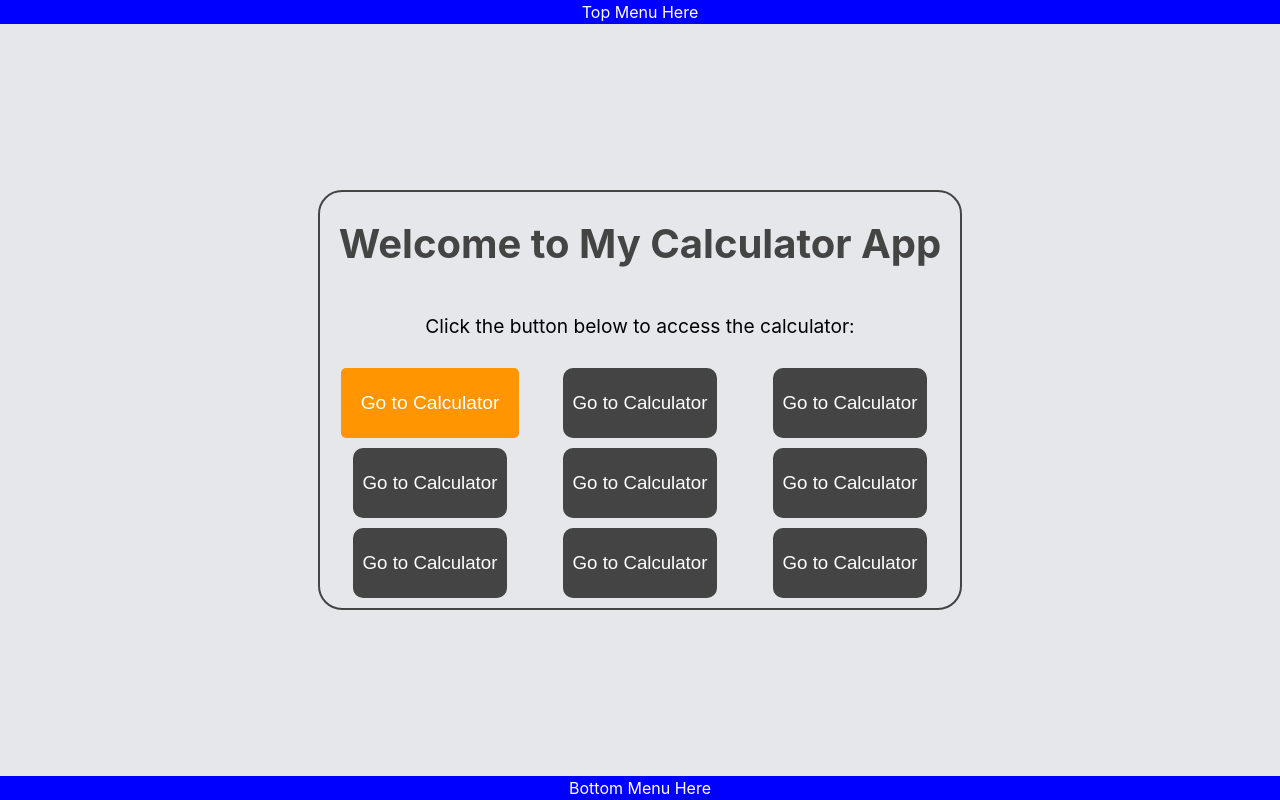
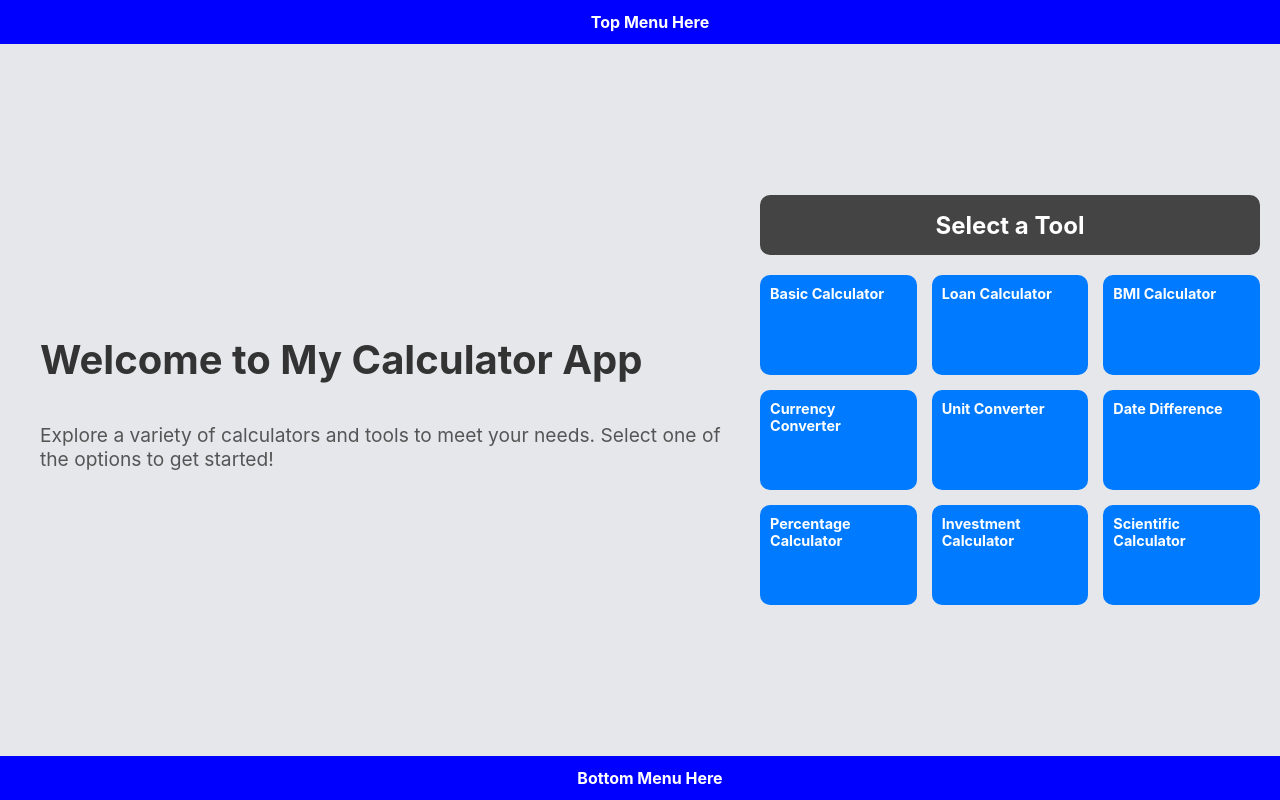
Before and after one commit to Tommy2499/interactive-calculator, a React (Create React App) app: page / in a window 1280 px wide. Built offline with nearby package versions, Linux system fonts and the light colour scheme.

Commit message:
changed navigator to cards and added slide-in effect

```diff
--- a/src/App.css
+++ b/src/App.css
@@ -76,10 +76,13 @@ button:active {
   height: 24px;
   width: 100%;
   background-color: blue;
-  align-items: center; /* Vertically align content */
-  justify-content: center; /* Center content horizontally */
-  color: white; /* Make the text more readable */
-  font-size: 16px; /* Adjust text size */
+  align-items: center;
+  justify-content: center;
+  color: white;
+  font-size: 16px;
+  padding: 10px;
+  font-weight: 700;
+
 }
 
 .btm-menu-container {
@@ -87,14 +90,19 @@ button:active {
   height: 24px;
   width: 100%;
   background-color: blue;
-  align-items: center; /* Vertically align content */
-  justify-content: center; /* Center content horizontally */
-  color: white; /* Make the text more readable */
-  font-size: 16px; /* Adjust text size */
+  align-items: center;
+  justify-content: center;
+  color: white;
+  font-size: 16px;
+  padding: 10px;
+  font-weight: 700;
 }
 
 /* Media Query for Mobile Screens */
 @media (max-width: 768px) {
+  .App {
+    height: fit-content;
+  }
   .device {
     padding: 20px; /* Reduce padding to save space */
     margin: 10px;
--- a/src/App.js
+++ b/src/App.js
@@ -16,7 +16,7 @@ function App() {
           {/* Define the route for the Home page */}
           <Route path="/" element={<Home />} />
           {/* Define the route for the Calculator page */}
-          <Route path="/calculator" element={<Calculator />} />
+          <Route path="/basic-calculator" element={<Calculator />} />
         </Routes>
       </div>
     </BrowserRouter>
--- a/src/BasicCalculator.css
+++ b/src/BasicCalculator.css
@@ -32,7 +32,7 @@
     justify-content: flex-end; /* Right-align text */
     align-items: center;
     margin-bottom: 20px;
-    height: 80px;
+    height: 70px;
     overflow-x: auto; /* Ensure long numbers can scroll */
 }
 
@@ -46,7 +46,7 @@
 
 /* Button Styling */
 button {
-    height: 70px;
+    height: 60px;
     font-size: 2rem;
     border-radius: 10px;
     background-color: #444;
@@ -54,3 +54,21 @@ button {
     border: none;
     transition: background-color 0.2s, transform 0.2s;
   }
+
+  @media (max-width: 768px) {
+    .basic-page {
+        display: flex;
+        flex-direction: column;
+        justify-content: space-between;
+        align-items: center;
+        height: 100%
+    }
+  .device {
+    padding: 20px; /* Reduce padding to save space */
+    margin: 10px;
+    max-width: 80%;
+  }
+  button{
+    height: 85px;
+  }
+}
--- a/src/BasicCalculator.js
+++ b/src/BasicCalculator.js
@@ -5,7 +5,7 @@ import './BasicCalculator.css'
 import TopMenu from './TopMenu';
 import BottomMenu from './BottomMenu';
 
-function Calculator() {
+function BasicCalculator() {
   const [input, setInput] = useState('');
 
   const handleClick = (value) => {
@@ -58,4 +58,4 @@ function Calculator() {
   );
 }
 
-export default Calculator;
+export default BasicCalculator;
--- a/src/Home.css
+++ b/src/Home.css
@@ -1,8 +1,7 @@
+/* General Home Layout */
 .home {
     display: flex;
     flex-direction: column;
-    justify-content: space-between;
-    align-items: center;
     height: 100%;
     width: 100%;
 }
@@ -38,6 +37,7 @@
     display: grid;
     grid-template-columns: repeat(3, 1fr);
 }
+
 .calc-link {
     padding: 10px;
     font-size: 14pt;
@@ -48,8 +48,129 @@
     flex-direction: column;
     width: 50%;
     text-align: center;
-    border:#444;
+    border: #444;
     border-style: solid;
     border-width: 2px;
     border-radius: 24px;
 }
+
+/* Content Layout */
+.home-content {
+    display: flex;
+    flex-direction: row;
+    justify-content: right;
+    flex: 1;
+    padding: 20px;
+}
+
+/* Left Section */
+.left-section {
+    flex: 2;
+    display: flex;
+    flex-direction: column;
+    justify-content: center;
+    align-items: flex-start;
+    padding: 20px;
+    max-width: 700px;
+}
+
+.left-section h1 {
+    font-size: 2.5rem;
+    color: #333;
+    margin-bottom: 20px;
+}
+
+.left-section p {
+    font-size: 1.2rem;
+    color: #555;
+    margin-bottom: 20px;
+}
+
+/* Right Section */
+.right-section {
+    flex: 1;
+    display: flex;
+    flex-direction: column;
+    align-items: center;
+    justify-content: center;
+    animation: slide-in 0.8s ease-out;
+}
+
+/* Calculator Display */
+.calculator-display {
+    width: 100%;
+    max-width: 500px;
+    height: 60px;
+    background-color: #444;
+    color: white;
+    font-size: 1.5rem;
+    font-weight: bold;
+    display: flex;
+    justify-content: center;
+    align-items: center;
+    border-radius: 10px;
+    margin-bottom: 20px;
+    text-align: center;
+}
+
+/* Calculator Navigator */
+.calculator-navigator {
+    display: grid;
+    grid-template-columns: repeat(3, 1fr);
+    gap: 15px;
+    width: 100%;
+    max-width: 500px;
+    animation: slide-in 0.8s ease-out;
+}
+
+/* Individual Cards */
+.card {
+    display: flex;
+    justify-content: flex-start;
+    align-items: flex-start;
+    background-color: #007BFF;
+    color: white;
+    font-size: 0.9rem;
+    font-weight: bold;
+    border-radius: 10px;
+    height: 80px;
+    text-align: left;
+    cursor: pointer;
+    text-decoration: none;
+    padding: 10px;
+    transition: transform 0.2s ease, box-shadow 0.2s ease;
+}
+
+.card:hover {
+    transform: scale(1.05);
+    box-shadow: 0 8px 12px rgba(0, 0, 0, 0.2);
+    background-color: #0056b3; /* Darker blue on hover */
+}
+
+/* Responsive Design */
+@media (max-width: 768px) {
+    .home-content {
+        flex-direction: column;
+    }
+
+    .left-section {
+        align-items: center;
+        text-align: center;
+    }
+
+    .calculator-navigator {
+        grid-template-columns: repeat(2, 1fr); /* Show 2 columns on smaller screens */
+    }
+}
+
+/* Slide-In Animation */
+@keyframes slide-in {
+    from {
+        transform: translateX(100%);
+        opacity: 0;
+    }
+    to {
+        transform: translateX(0);
+        opacity: 1;
+    }
+}
--- a/src/Home.js
+++ b/src/Home.js
@@ -1,67 +1,65 @@
-import React from 'react';
-import { Button, Container, Row, Col } from 'react-bootstrap';
+import React, { useState } from 'react';
 import { Link } from 'react-router-dom';
 import './Home.css';
-import TopMenu from './TopMenu'
+import TopMenu from './TopMenu';
 import BottomMenu from './BottomMenu';
 
 function Home() {
-    console.log("Home component rendered");
+  const [hoveredTool, setHoveredTool] = useState("Select a Tool");
+
+  const tools = [
+    { name: "Basic Calculator", path: "/basic-calculator" },
+    { name: "Loan Calculator", path: "/loan-calculator" },
+    { name: "BMI Calculator", path: "/bmi-calculator" },
+    { name: "Currency Converter", path: "/currency-converter" },
+    { name: "Unit Converter", path: "/unit-converter" },
+    { name: "Date Difference", path: "/date-difference" },
+    { name: "Percentage Calculator", path: "/percentage-calculator" },
+    { name: "Investment Calculator", path: "/investment-calculator" },
+    { name: "Scientific Calculator", path: "/scientific-calculator" },
+  ];
+
   return (
     <div className="home">
-      <TopMenu></TopMenu>
-      <div className='link-interface'>
-        <h1>Welcome to My Calculator App</h1>
-        <p>Click the button below to access the calculator:</p>
-        <div className='link-container'>
-            <Link to="/calculator">
-                <Button className='home-button'>
-                    Go to Calculator
-                </Button>
-            </Link>
-            <Link to="/calculator">
-                <Button className='calc-link'>
-                    Go to Calculator
-                </Button>
-            </Link>
-            <Link to="/calculator">
-                <Button className='calc-link'>
-                    Go to Calculator
-                </Button>
-            </Link>
-            <Link to="/calculator">
-                <Button className='calc-link'>
-                Go to Calculator
-                </Button>
-            </Link>
-            <Link to="/calculator">
-                <Button className='calc-link'>
-                Go to Calculator
-                </Button>
-            </Link>
-            <Link to="/calculator">
-                <Button className='calc-link'>
-                Go to Calculator
-                </Button>
-            </Link>
-            <Link to="/calculator">
-                <Button className='calc-link'>
-                Go to Calculator
-                </Button>
-            </Link>
-            <Link to="/calculator">
-                <Button className='calc-link'>
-                Go to Calculator
-                </Button>
-            </Link>
-            <Link to="/calculator">
-                <Button className='calc-link'>
-                Go to Calculator
-                </Button>
-            </Link>
+      {/* Top Menu */}
+      <TopMenu />
+
+      <div className="home-content">
+        {/* Left Section */}
+        <div className="left-section">
+          <h1>Welcome to My Calculator App</h1>
+          <p>
+            Explore a variety of calculators and tools to meet your needs.
+            Select one of the options to get started!
+          </p>
+        </div>
+
+        {/* Right Section: Calculator-Inspired Navigator */}
+        <div className="right-section">
+          {/* Display Section */}
+          <div className="calculator-display">
+            {hoveredTool}
+          </div>
+
+          {/* Navigator Grid */}
+          <div className="calculator-navigator">
+            {tools.map((tool, index) => (
+              <Link
+                to={tool.path}
+                key={index}
+                className="card"
+                onMouseEnter={() => setHoveredTool(tool.name)}
+                onMouseLeave={() => setHoveredTool("Select a Tool")}
+              >
+                {tool.name}
+              </Link>
+            ))}
+          </div>
         </div>
       </div>
-      <BottomMenu></BottomMenu>
+
+      {/* Bottom Menu */}
+      <BottomMenu />
     </div>
   );
 }
```
